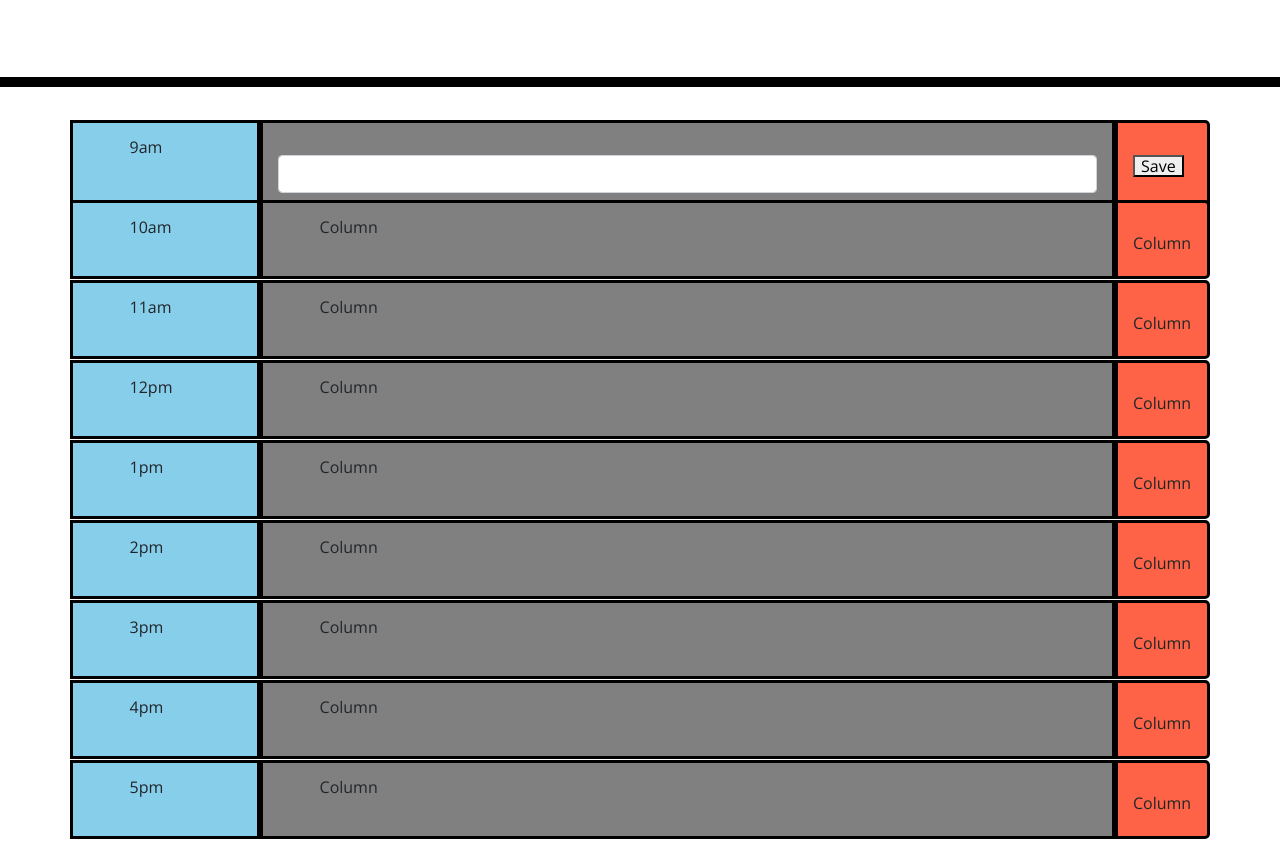
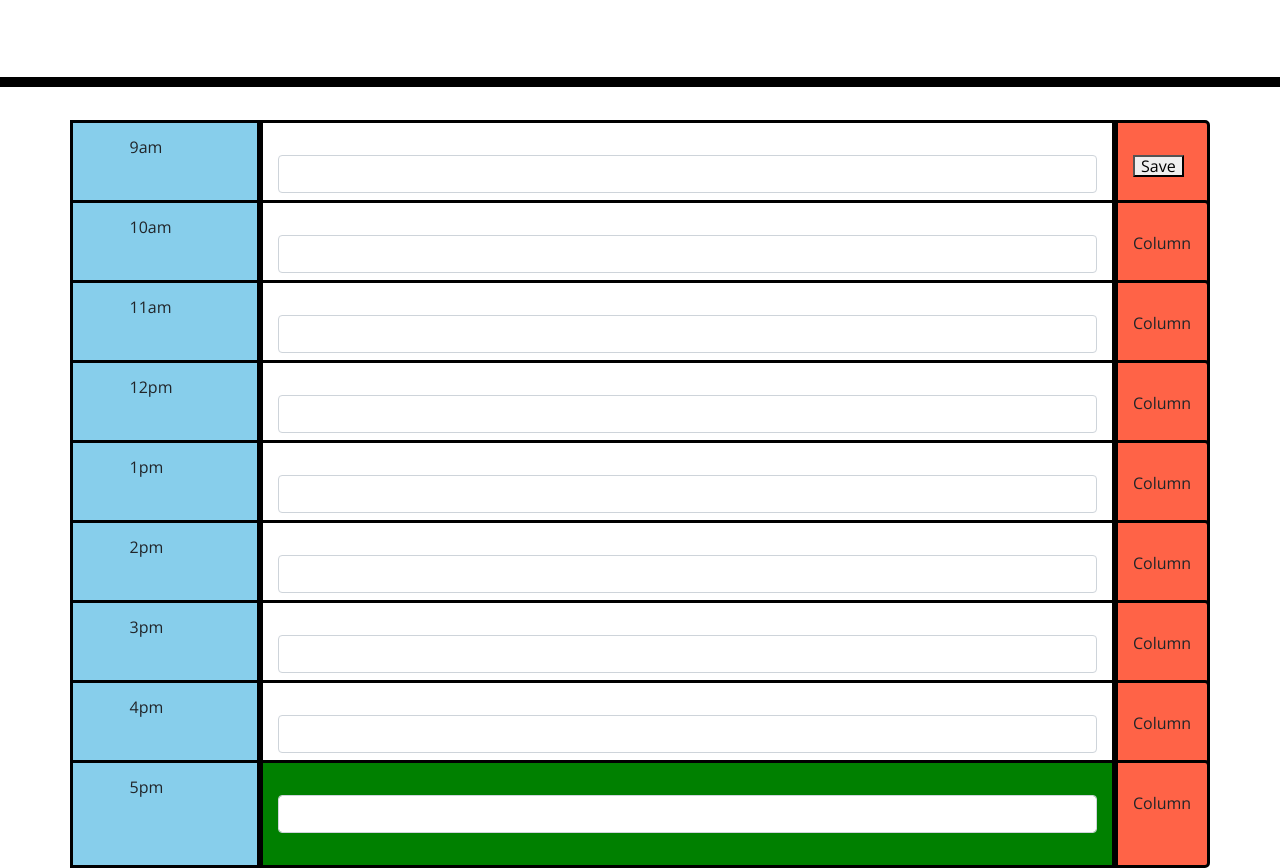
Before and after one commit to MSlanaker/Workday-Planner, a plain HTML site: page index.html in a window 1280 px wide. Shown: the part 181-1049 px from the top of the page. Before the commit the page ends 1020 px from the top, so only its background shows below. Drawn offline with nearby package versions, Linux system fonts and the light colour scheme.

Commit message:
added text boxes and for loop to change current hour to green

```diff
--- a/index.html
+++ b/index.html
@@ -30,11 +30,12 @@
     </header>
     <div class="container">
       <!-- Timeblocks go here -->
+
       <div class="row">
         <div class="col-md-2 custom-left">
           9am
         </div>
-        <div class="col-md-9 custom-middle">
+        <div class="col-md-9 custom-middle" id="9">
           <input type="text" class="form-control" id="schedule-item">
         </div>
         <div class="col-md-1 custom-right">
@@ -46,8 +47,8 @@
         <div class="col-md-2 custom-left">
           10am
         </div>
-        <div class="col-md-9 custom-middle">
-          Column
+        <div class="col-md-9 custom-middle" id="10">
+          <input type="text" class="form-control" id="schedule-item">
         </div>
         <div class="col-md-1 custom-right">
           Column
@@ -58,8 +59,8 @@
         <div class="col-md-2 custom-left">
           11am
         </div>
-        <div class="col-md-9 custom-middle">
-          Column
+        <div class="col-md-9 custom-middle" id="11">
+          <input type="text" class="form-control" id="schedule-item">
         </div>
         <div class="col-md-1 custom-right">
           Column
@@ -70,8 +71,8 @@
         <div class="col-md-2 custom-left">
           12pm
         </div>
-        <div class="col-md-9 custom-middle">
-          Column
+        <div class="col-md-9 custom-middle" id="12">
+          <input type="text" class="form-control" id="schedule-item">
         </div>
         <div class="col-md-1 custom-right">
           Column
@@ -82,8 +83,8 @@
         <div class="col-md-2 custom-left">
           1pm
         </div>
-        <div class="col-md-9 custom-middle">
-          Column
+        <div class="col-md-9 custom-middle" id="13">
+          <input type="text" class="form-control" id="schedule-item">
         </div>
         <div class="col-md-1 custom-right">
           Column
@@ -94,8 +95,8 @@
         <div class="col-md-2 custom-left">
           2pm
         </div>
-        <div class="col-md-9 custom-middle">
-          Column
+        <div class="col-md-9 custom-middle" id="14">
+          <input type="text" class="form-control" id="schedule-item">
         </div>
         <div class="col-md-1 custom-right">
           Column
@@ -106,8 +107,8 @@
         <div class="col-md-2 custom-left">
           3pm
         </div>
-        <div class="col-md-9 custom-middle">
-          Column
+        <div class="col-md-9 custom-middle" id="15">
+          <input type="text" class="form-control" id="schedule-item">
         </div>
         <div class="col-md-1 custom-right">
           Column
@@ -118,8 +119,8 @@
         <div class="col-md-2 custom-left">
           4pm
         </div>
-        <div class="col-md-9 custom-middle">
-          Column
+        <div class="col-md-9 custom-middle" id="16">
+          <input type="text" class="form-control" id="schedule-item">
         </div>
         <div class="col-md-1 custom-right">
           Column
@@ -130,8 +131,8 @@
         <div class="col-md-2 custom-left">
           5pm
         </div>
-        <div class="col-md-9 custom-middle">
-          Column
+        <div class="col-md-9 custom-middle" id="17">
+          <input type="text" class="form-control" id="schedule-item">
         </div>
         <div class="col-md-1 custom-right">
           Column
--- a/script.js
+++ b/script.js
@@ -1 +1,23 @@
-console.log(moment());
+console.log("I loaded correctly")
+
+// creating an array like object
+var row = document.getElementsByClassName("custom-middle");
+
+var currentHour = parseInt(moment().format('H'));
+
+console.log(currentHour);
+
+checkHour()
+
+function checkHour() {
+    for (var i = 0; i < row.length; i++) {
+        var currentRow = row[i]
+        var rowID = currentRow.getAttribute("id")
+        var compareId = parseInt(rowID)
+        if (compareId === currentHour) {
+            currentRow.classList.add("green")
+        } else {
+            currentRow.classList.add("white")
+        }
+    }
+}
--- a/style.css
+++ b/style.css
@@ -1,5 +1,5 @@
 body {
-  font-family: 'Open Sans', sans-serif;
+  font-family: "Open Sans", sans-serif;
   font-size: 16px;
   line-height: 1;
 }
@@ -80,6 +80,14 @@ textarea {
   border: solid black;
 }
 
+.white {
+  background-color: white;
+}
+
+.green {
+  background-color: green;
+}
+
 .custom-right {
   background-color: tomato;
   border: solid black;
```
